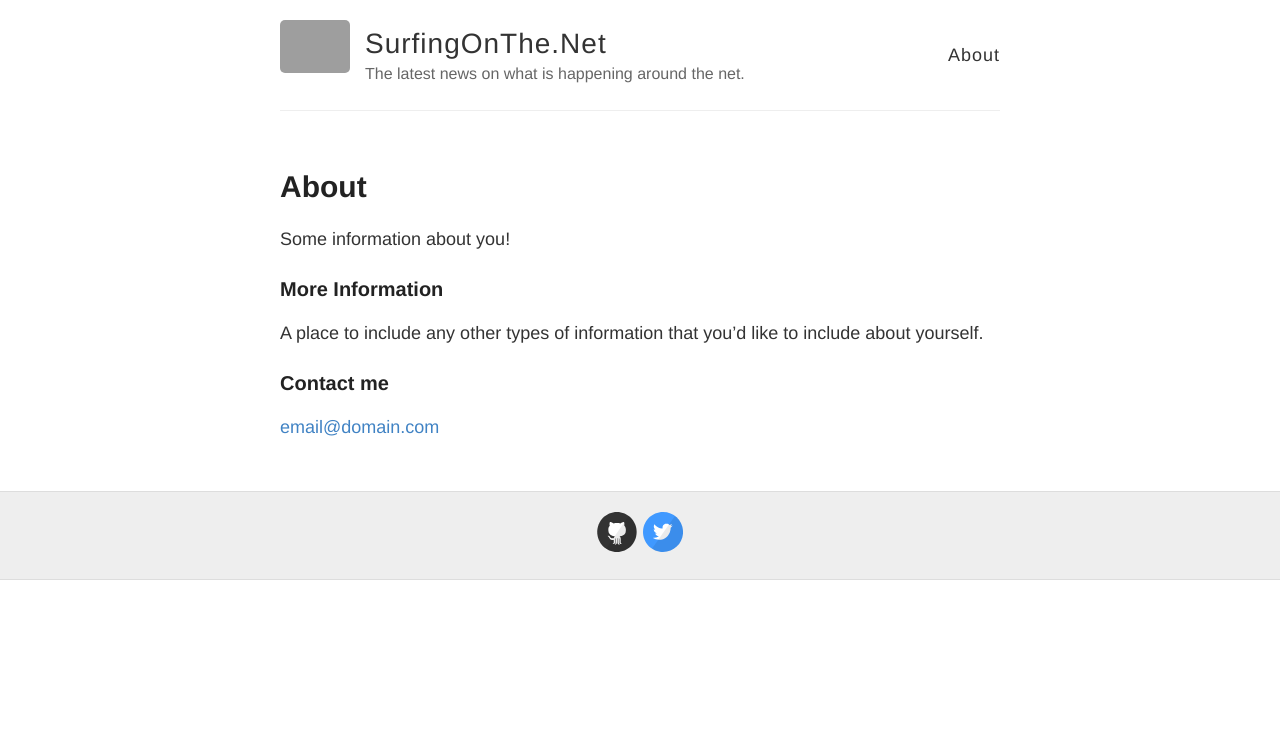
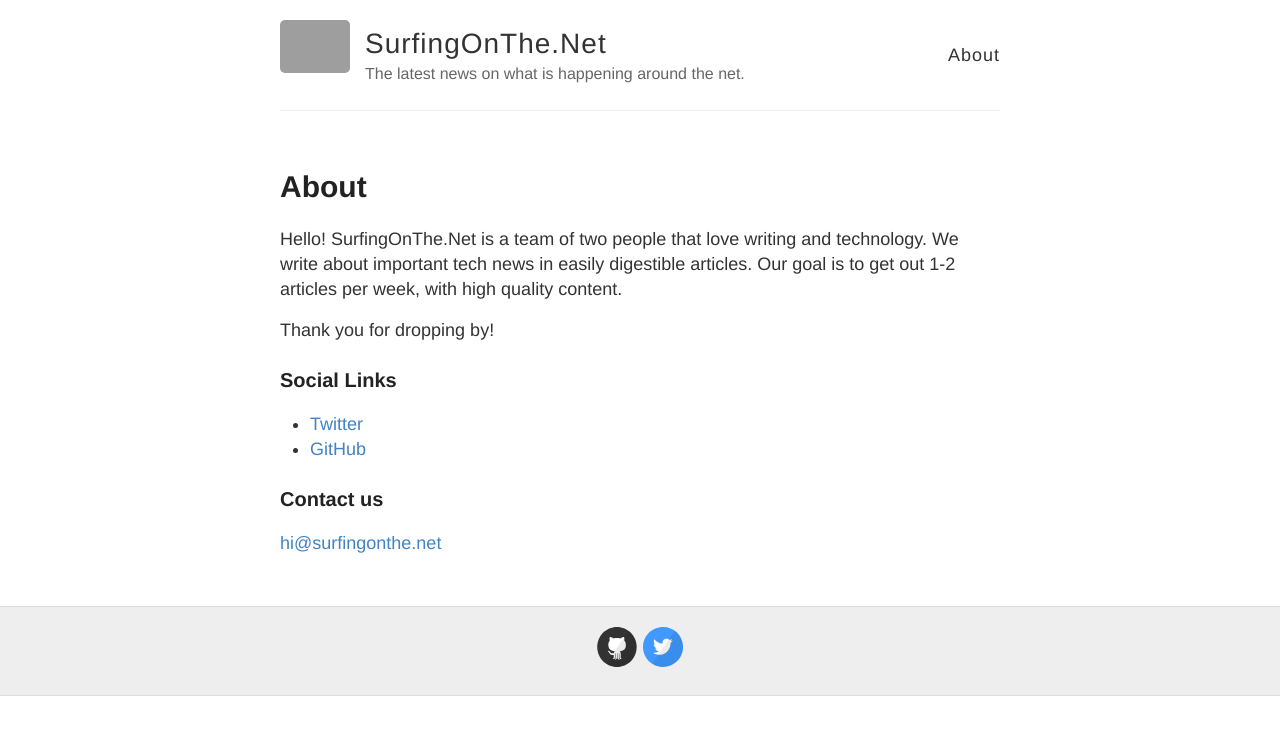
Before and after one commit to thatrobotdev/surfingonthe.net, a Jekyll site: the page built from about.md, in a window 1280 px wide. Shown: the top 735 px of the page. Built offline with Jekyll 4.4.1, drawn with Linux system fonts in a browser that asks for light colours; grey boxes are pictures that could not be loaded.

Commit message:
General tweaks with documentation

```diff
--- a/about.md
+++ b/about.md
@@ -4,12 +4,14 @@ title: About
 permalink: /about/
 ---
 
-Some information about you!
+Hello! SurfingOnThe.Net is a team of two people that love writing and technology. We write about important tech news in easily digestible articles. Our goal is to get out 1-2 articles per week, with high quality content.
 
-### More Information
+Thank you for dropping by!
 
-A place to include any other types of information that you'd like to include about yourself.
+### Social Links
 
-### Contact me
+* [Twitter](https://twitter.com/sotdotnet)
+* [GitHub](https://github.com/jamesjpk123/surfingonthe.net)
 
-[email@domain.com](mailto:email@domain.com)
+### Contact us
+[hi@surfingonthe.net](mailto:hi@surfingonthe.net)
```
Also changed, not shown: 404.md (+2 -0 lines), README.md, 4 other files.
